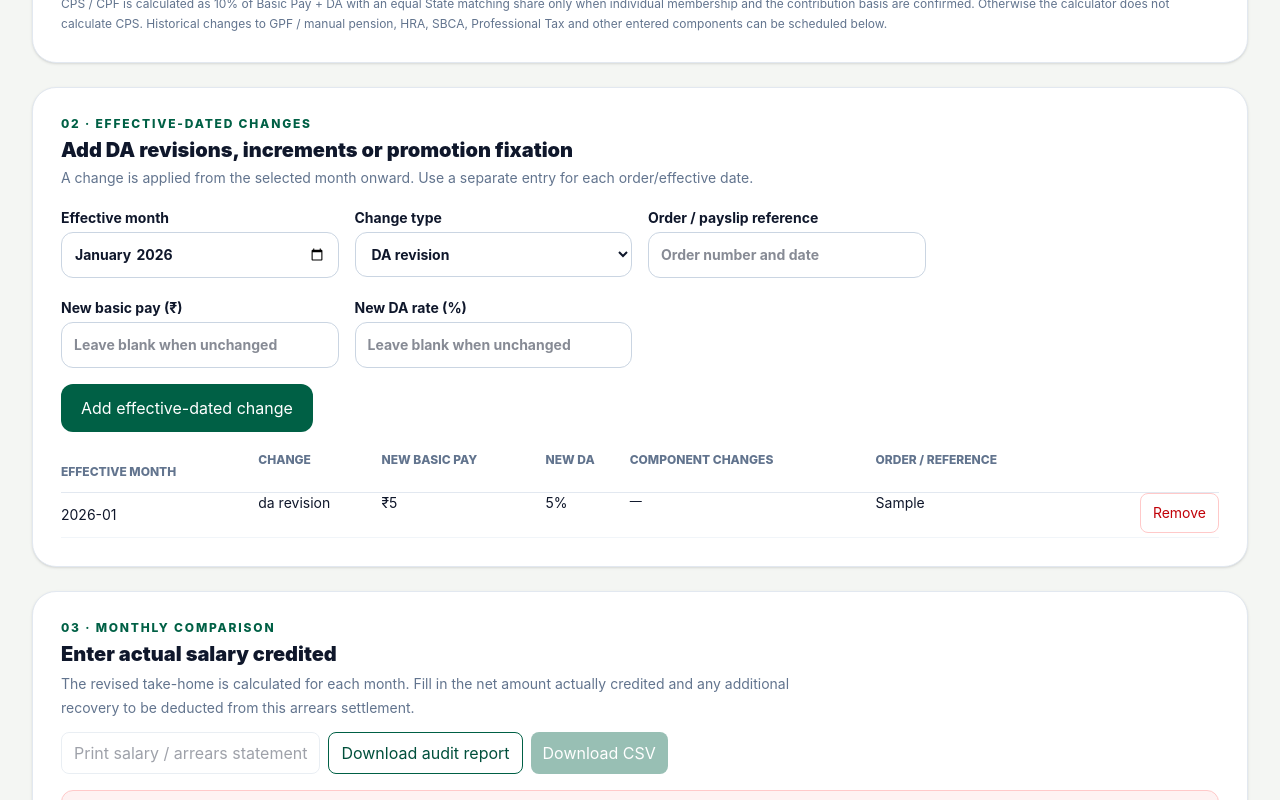
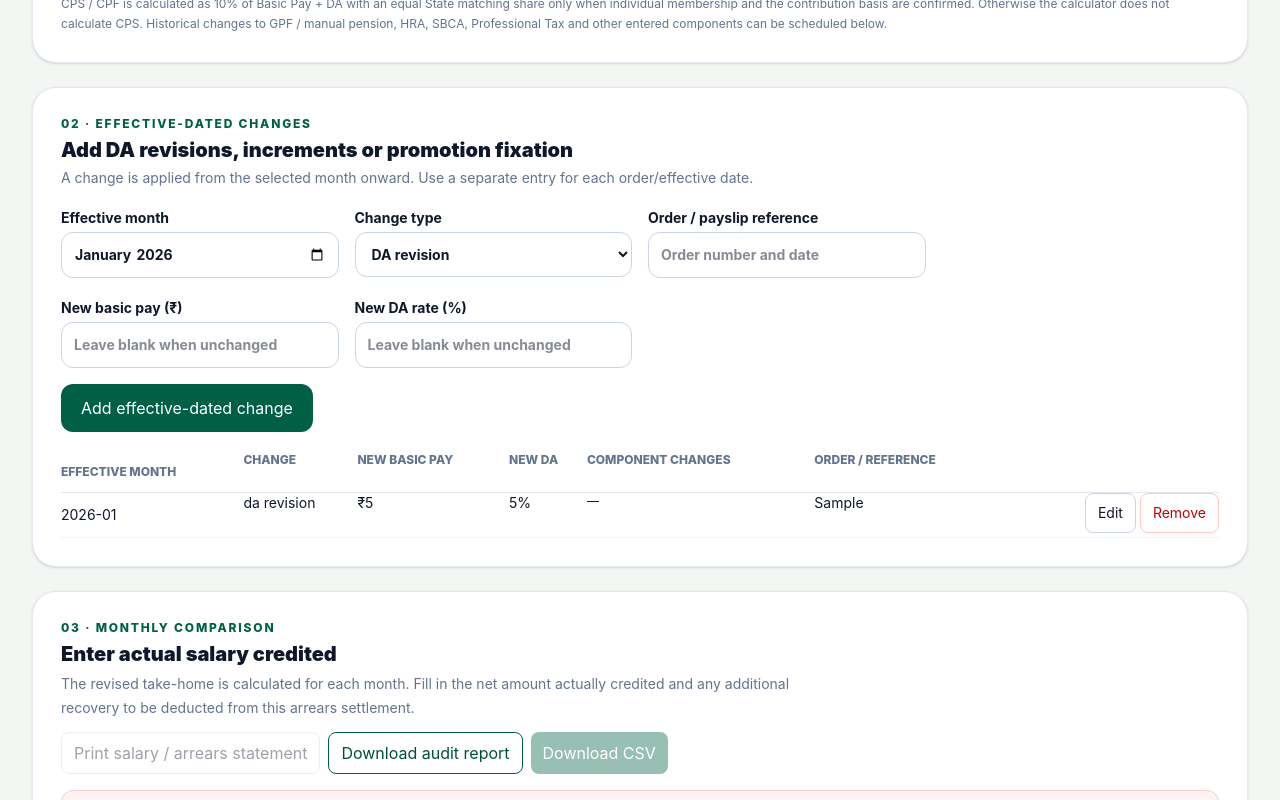
Before and after one commit to leenusdarnal/SIKKIM-GOVERNMENT-SALARY-CALCULATOR, a SvelteKit app: page /arrears-planner in a window 1280 px wide. Both pictures are taken after typing "Sample", "5", "5" into the empty fields and a click on the button "Add effective-dated change". Shown: the part 2544-3344 px from the top of the page. Built offline with nearby package versions, Linux system fonts and the light colour scheme.

Commit message:
Restore edit support for effective-dated arrears changes

```diff
--- a/src/routes/arrears-planner/+page.svelte
+++ b/src/routes/arrears-planner/+page.svelte
@@ -37,6 +37,7 @@
   let eventBasicPay = $state('');
   let eventDaRate = $state('');
   let eventDescription = $state('');
+  let editingChangeIndex = $state<number | null>(null);
   let componentEvent = $state({
     hraEligible: '',
     hraRate: '',
@@ -342,7 +343,9 @@
       }
     }
 
-    changes = [...changes, candidate];
+    if (editingChangeIndex === null) changes = [...changes, candidate];
+    else changes = changes.map((change, index) => index === editingChangeIndex ? candidate : change);
+    editingChangeIndex = null;
     eventBasicPay = '';
     eventDaRate = '';
     eventDescription = '';
@@ -384,8 +387,56 @@
     }).join(' · ') || '—';
   }
 
+  function editChange(index: number) {
+    const change = changes[index];
+    if (!change) return;
+    editingChangeIndex = index;
+    eventMonth = change.effectiveMonth;
+    eventType = change.type;
+    eventBasicPay = change.basicPay === undefined ? '' : String(change.basicPay);
+    eventDaRate = change.daRate === undefined ? '' : String(change.daRate);
+    eventDescription = change.description;
+    const update = change.salaryUpdates ?? {};
+    componentEvent = {
+      hraEligible: update.hraEligible === undefined ? '' : update.hraEligible ? 'yes' : 'no',
+      hraRate: update.hraRate === undefined ? '' : String(update.hraRate),
+      hraMinimum: update.hraMinimum === undefined ? '' : String(update.hraMinimum),
+      sbcaRate: update.sbcaRate === undefined ? '' : String(update.sbcaRate),
+      transportAllowance: update.transportAllowance === undefined ? '' : String(update.transportAllowance),
+      otherEarnings: update.otherEarnings === undefined ? '' : String(update.otherEarnings),
+      pensionMode: update.pensionMode ?? '',
+      cpsMembershipConfirmed: update.cpsMembershipConfirmed === true ? 'yes' : '',
+      gpfMembershipConfirmed: update.gpfMembershipConfirmed === true ? 'yes' : '',
+      gpfReferencePay: update.gpfReferencePay === undefined ? '' : String(update.gpfReferencePay),
+      manualPension: update.manualPension === undefined ? '' : String(update.manualPension),
+      professionalTaxMode: update.professionalTaxMode ?? '',
+      professionalTaxLevelBand: update.professionalTaxLevelBand ?? '',
+      manualProfessionalTax: update.manualProfessionalTax === undefined ? '' : String(update.manualProfessionalTax),
+      gis: update.gis === undefined ? '' : String(update.gis),
+      stampFee: update.stampFee === undefined ? '' : String(update.stampFee),
+      otherDeductions: update.otherDeductions === undefined ? '' : String(update.otherDeductions)
+    };
+    formError = '';
+  }
+
+  function cancelChangeEdit() {
+    editingChangeIndex = null;
+    eventBasicPay = '';
+    eventDaRate = '';
+    eventDescription = '';
+    componentEvent = {
+      hraEligible: '', hraRate: '', hraMinimum: '', sbcaRate: '',
+      transportAllowance: '', otherEarnings: '', pensionMode: '', cpsMembershipConfirmed: '',
+      gpfMembershipConfirmed: '', gpfReferencePay: '', manualPension: '', professionalTaxMode: '', professionalTaxLevelBand: '', manualProfessionalTax: '',
+      gis: '', stampFee: '', otherDeductions: ''
+    };
+    formError = '';
+  }
+
   function removeChange(index: number) {
     changes = changes.filter((_, itemIndex) => itemIndex !== index);
+    if (editingChangeIndex === index) cancelChangeEdit();
+    else if (editingChangeIndex !== null && index < editingChangeIndex) editingChangeIndex -= 1;
   }
 
   function exportAuditCsv() {
@@ -715,7 +766,10 @@
           </label>
         </div>
       {/if}
-      <button type="button" onclick={addChange} class="mt-4 rounded-xl bg-emerald-800 px-5 py-3 text-sm font-extrabold text-white hover:bg-emerald-700">Add effective-dated change</button>
+      <div class="mt-4 flex flex-wrap gap-2">
+        <button type="button" onclick={addChange} class="rounded-xl bg-emerald-800 px-5 py-3 text-sm font-extrabold text-white hover:bg-emerald-700">{editingChangeIndex === null ? 'Add effective-dated change' : 'Save change'}</button>
+        {#if editingChangeIndex !== null}<button type="button" onclick={cancelChangeEdit} class="rounded-xl border border-slate-300 px-5 py-3 text-sm font-bold dark:border-slate-700">Cancel edit</button>{/if}
+      </div>
       {#if changes.length}
         <div class="mt-5 overflow-x-auto">
           <table class="w-full min-w-[1050px] text-left text-sm">
@@ -729,7 +783,7 @@
                   <td>{change.daRate === undefined ? '—' : change.daRate + '%'}</td>
                   <td class="max-w-[280px] whitespace-normal text-xs">{componentChangeSummary(change)}</td>
                   <td>{change.description}</td>
-                  <td class="text-right"><button type="button" onclick={() => removeChange(index)} class="rounded-lg border border-red-200 px-3 py-1.5 text-xs font-bold text-red-700 hover:bg-red-50 dark:border-red-900 dark:text-red-300 dark:hover:bg-red-950/40">Remove</button></td>
+                  <td class="whitespace-nowrap text-right"><button type="button" onclick={() => editChange(index)} class="mr-1 rounded-lg border border-slate-300 px-3 py-1.5 text-xs font-bold dark:border-slate-700">Edit</button><button type="button" onclick={() => removeChange(index)} class="rounded-lg border border-red-200 px-3 py-1.5 text-xs font-bold text-red-700 hover:bg-red-50 dark:border-red-900 dark:text-red-300 dark:hover:bg-red-950/40">Remove</button></td>
                 </tr>
               {/each}
             </tbody>
```
